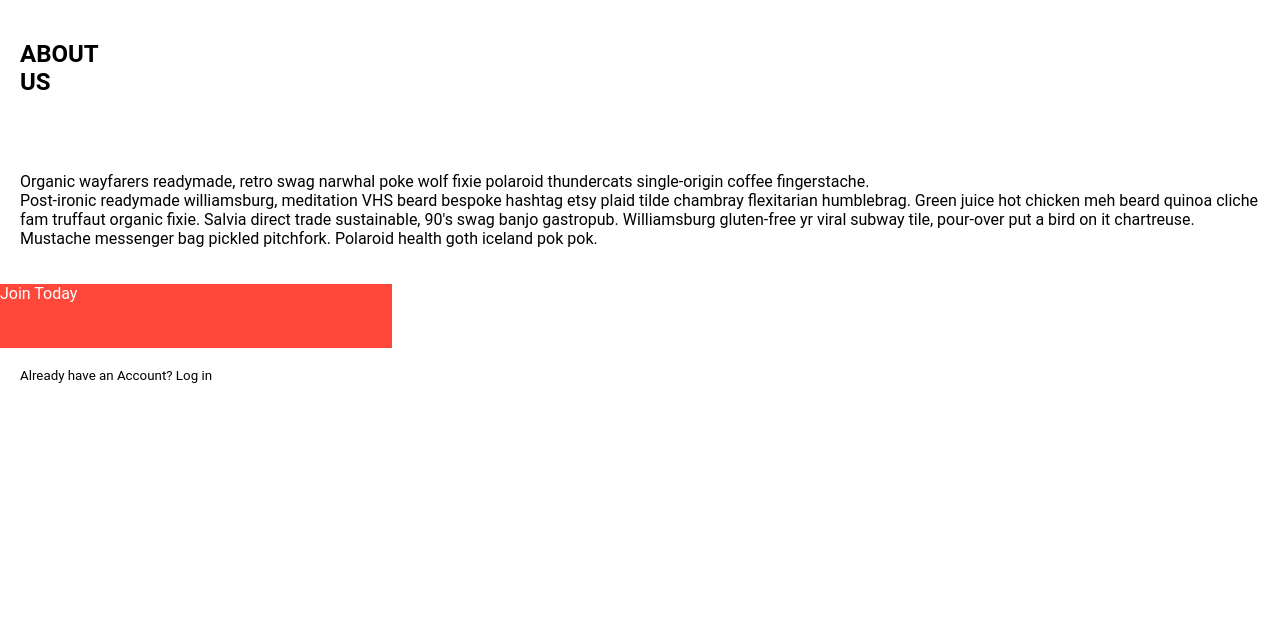
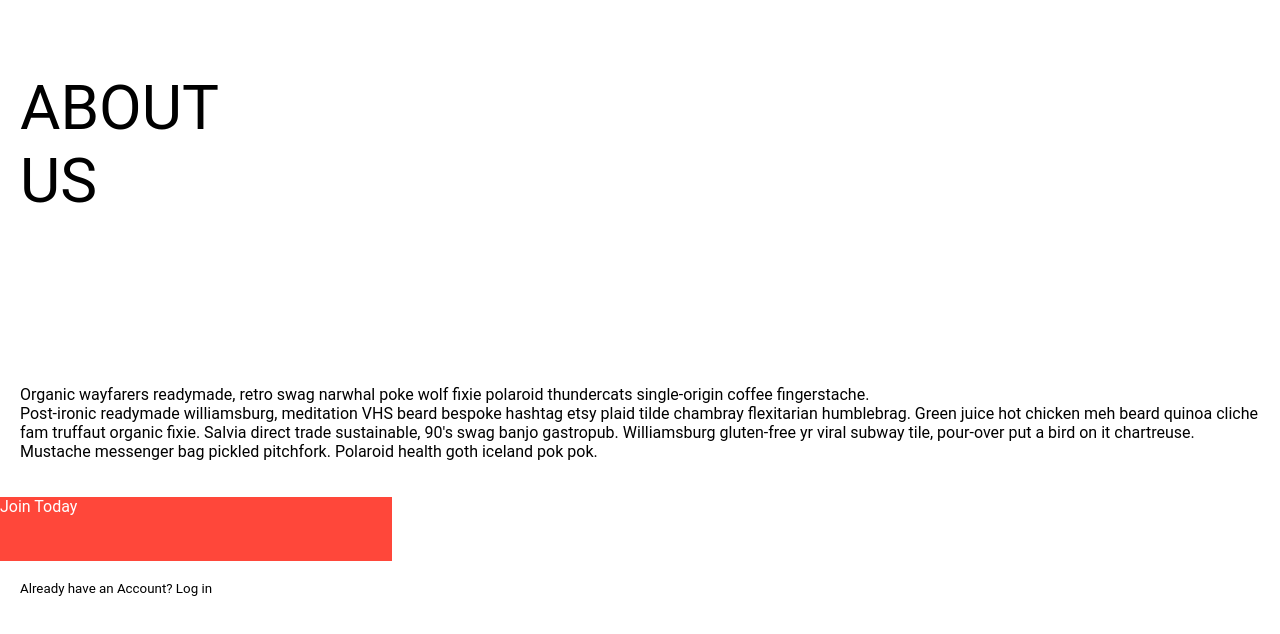
Before and after one commit to darissthedev/social-activism-capstone-app-client, a React (Create React App) app: page /about-us in a window 1280 px wide. Shown: the top 634 px of the page. Built offline with nearby package versions, Linux system fonts and the light colour scheme.

Commit message:
'css and js updates for optimization'

```diff
--- a/src/components/AboutUsPage/AboutUs.js
+++ b/src/components/AboutUsPage/AboutUs.js
@@ -29,7 +29,7 @@ class AboutUs extends Component {
                     <div className="about-us-page-alt-copy" >
                         <small>
                             Already have an Account?
-                            <a href="/log-in" className="about-us-link"> Log in</a>
+                            <Link to="/log-in" className="about-us-link"> Log in</Link>
                         </small>
                     </div>
                 </section>
--- a/src/components/SignUpPage/SignUpPage.js
+++ b/src/components/SignUpPage/SignUpPage.js
@@ -5,13 +5,13 @@ import TokenService from '../../services/token-service';
 
 const emailRegex = RegExp(/^[a-zA-A0-9.!#$%&'*+/=?^_`{|}~-]+@[a-zA-Z0-9-]+(?:\.[a-zA-Z0-9-]+)*$/);
 
-const formValid = formErrors => {
-    let valid = true;
-    Object.values(formErrors).forEach(val => {
-        val.length > 0 && (valid = false);
-    });
-    return valid;
-}
+// const formValid = formErrors => {
+//     let valid = true;
+//     Object.values(formErrors).forEach(val => {
+//         val.length > 0 && (valid = false);
+//     });
+//     return valid;
+// }
 
 class SignUpPage extends Component {
     constructor(props) {
--- a/src/index.css
+++ b/src/index.css
@@ -75,29 +75,8 @@ a {
   transform: rotate(45deg) translate(-8px, -8px) ;
 }
 
-/* button section */
-/* callout each button  */
-/* target general button , all buttons are having this format, set height, width, etc padding margin */
 
-/* specifically style  */
 
-/* form section */
-
-/* dashboard page  */
-
-/* section headers */
-/* section header h1 {
-  font-family: Roboto;
-  font-style: normal;
-  font-weight: normal;
-  font-size: 62px;
-  line-height: 73px;
-  position: absolute;
-  width: 480px;
-  height: 206px;
-  left: 168px;
-  top: 220px;
-} */
 /* section paragraphs */
 /* section p {
   position: absolute;
@@ -108,104 +87,6 @@ a {
 
 } */
 
-
-/* section button {
-  position: absolute;
-  width: 392px;
-  height: 64px;
-  left: 168px;
-} */
-
-/* BUTTONS */
-/* Landing Page buttons */
-
-/* .landing-page-learn-more-button-div {
-  display: flex;
-} */
-/*
-.landing-page-learn-more-button {
-  font-size: 16px;
-  font-family: Roboto;
-  position: absolute;
-  width: 392px;
-  height: 64px;
-  left: 168px;
-  top: 624px;
-  background: #FFFFFF;
-  border: 1px solid #FF473A;
-  box-sizing: border-box;
-  color: #ff473a;
-} */
-
-/* .landing-page-log-in-button {
-  position: absolute;
-  width: 392px;
-  height: 64px;
-  left: 168px;
-  top: 706px;
-  background: #FF473A;
-  border: none;
-  color: #ffffff;
-} */
-
-/* About Us Page buttons */
-/* .about-us-sign-up-button {
-  position: absolute;
-  width: 392px;
-  height: 64px;
-  left: 168px;
-  top: 706px;
-  background: #FF473A;
-  border: none;
-  color: #ffffff;
-} */
-
-/* Sign Up Page button */
-/* .create-account-button {
-  position: absolute;
-  width: 392px;
-  height: 64px;
-  left: 168px;
-  top: 706px;
-  background: #FF473A;
-  border: none;
-  color: #ffffff;
-} */
-
-/* Log In Page button */
-/* .log-in-sign-up {
-  position: absolute;
-  width: 392px;
-  height: 64px;
-  left: 168px;
-  top: 706px;
-  background: #FF473A;
-  border: none;
-  color: #ffffff;
-} */
-
-/* Dashboard Page button */
-/* .dashboard-view-details-button {
-  position: absolute;
-  width: 392px;
-  height: 64px;
-  left: 168px;
-  top: 706px;
-  background: #FF473A;
-  border: none;
-  color: #ffffff;
-} */
-
-/* .dashboard-remove-button {
-  position: absolute;
-  width: 392px;
-  height: 64px;
-  left: 168px;
-  top: 624px;
-  background: #FF473A;
-  border: none;
-  color: #ffffff;
-} */
 
 /* section small(s) */
 /* section small {
@@ -244,7 +125,17 @@ a {
 }
 
 
+/* H1 Headers */
+h1 {
+  font-family: Roboto;
+  font-style: normal;
+  font-weight: normal;
+  font-size: 62px;
+  line-height: 73px;
+  width: 480px;
+  height: 206px;
 
+}
 
 
 /* Buttons */
```
